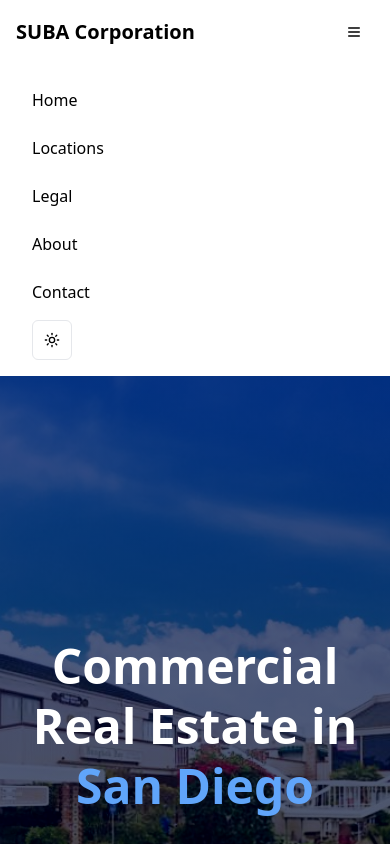
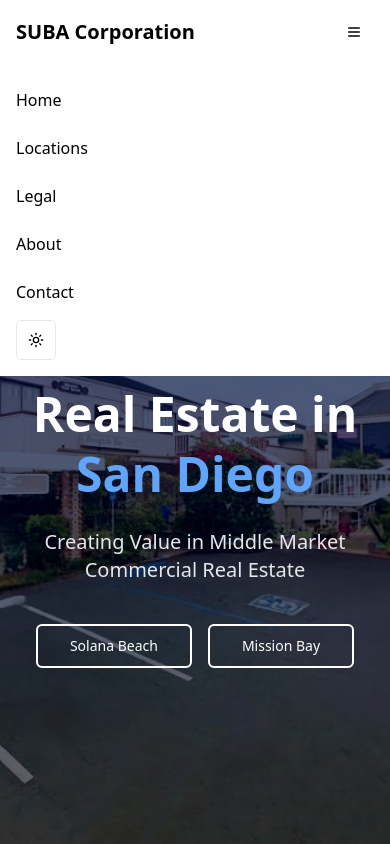
Before and after one commit to WilliamGiammona/subacorp, a Next.js app: page / in a window 390 px wide. Both pictures are taken after a click on the button 354 px from the left and 32 px from the top of the page. Shown: the top 844 px of the page. Built offline with nearby package versions, Linux system fonts and the light colour scheme.

Commit message:
updated Menu open to absolute

```diff
--- a/app/components/ui/navigation/NavBar.tsx
+++ b/app/components/ui/navigation/NavBar.tsx
@@ -64,7 +64,7 @@ export default function NavBar() {
         </div>
 
         {isMenuOpen && (
-          <div className="md:hidden py-4 space-y-2">
+          <div className="absolute top-16 left-0 right-0 bg-white dark:bg-[#1f2937] md:hidden py-4 space-y-2 z-50">
             <Link
               href="/"
               className="block hover:bg-gray-100 dark:hover:bg-gray-700 px-4 py-2 rounded-md"
```
